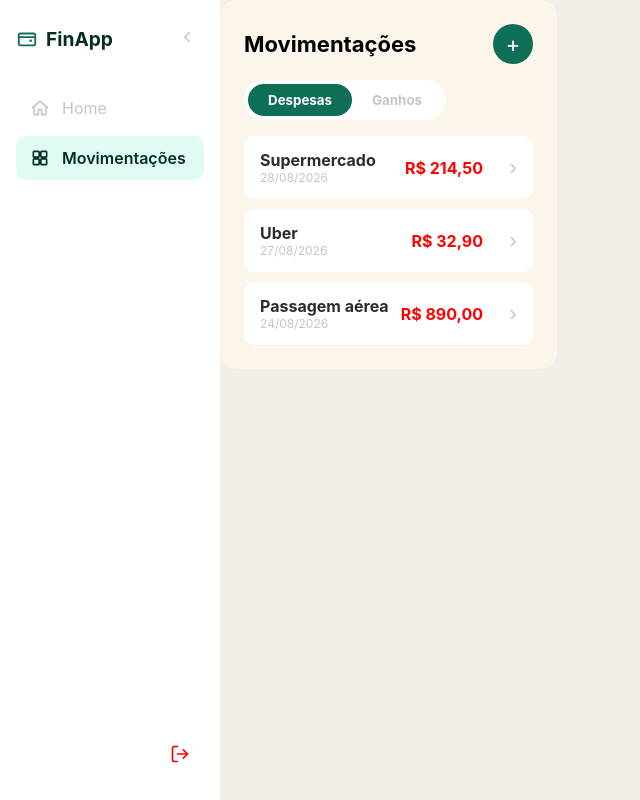
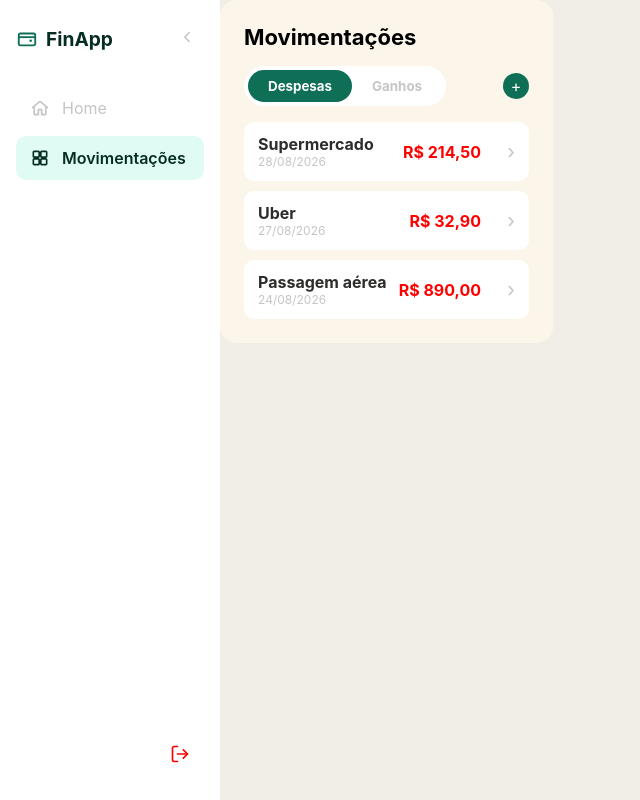
Before and after one commit to ProjetoFinalMaisPraTI/Front-end, a React (Vite) app: page /movimentacoes in a window 1280 px wide. Shown: the whole page, without its empty margins (0-640 px from the left). Built offline with nearby package versions, Linux system fonts and the light colour scheme.

Commit message:
fix: ajusta layout do botao adicionar e alinhamento dos itens (PFMPTI-12)

```diff
--- a/src/pages/Transactions/Transactions.css
+++ b/src/pages/Transactions/Transactions.css
@@ -19,21 +19,26 @@
   margin: 0;
 }
 
+.linha-abas {
+  display: flex;
+  align-items: center;
+  justify-content: space-between;
+  margin-bottom: 16px;
+}
+
 .botao-adicionar {
   background-color: var(--cor-primaria);
   color: var(--branco);
   border: none;
   border-radius: 50%;
-  width: 40px;
-  height: 40px;
+  width: 26px;
+  height: 26px;
   padding: 0;
-  font-size: 22px;
-  line-height: 1;
+  font-size: 16px;
+  line-height: 26px;
+  text-align: center;
   cursor: pointer;
   transition: var(--transition);
-  display: flex;
-  align-items: center;
-  justify-content: center;
 }
 
 .botao-adicionar:hover {
@@ -45,7 +50,6 @@
   background-color: var(--branco);
   border-radius: 999px;
   padding: 4px;
-  margin-bottom: 16px;
   width: fit-content;
 }
 
@@ -85,7 +89,7 @@
   align-items: center;
   justify-content: space-between;
   gap: 12px;
-  padding: 14px 16px;
+  padding: 12px 14px;
   cursor: pointer;
 }
 
--- a/src/pages/Transactions/Transactions.jsx
+++ b/src/pages/Transactions/Transactions.jsx
@@ -1,7 +1,7 @@
 import { useState } from "react";
 import "./Transactions.css";
 
-// Dados de exemplo pra ter algo na tela (API/backend)
+// Dados de exemplo pra ter algo na tela API-backend
 const despesasIniciais = [
   {
     id: 1,
@@ -188,11 +188,9 @@ export default function Transactions() {
     <div className="movimentacoes-pagina">
       <div className="cabecalho">
         <h1>Movimentações</h1>
-        <button className="botao-adicionar" onClick={abrirModalAdicionar}>
-          <span>+</span>
-        </button>
       </div>
 
+      <div className="linha-abas">
         <div className="abas">
           <button
             className={abaAtiva === "despesas" ? "aba aba-ativa" : "aba"}
@@ -205,6 +203,11 @@ export default function Transactions() {
             onClick={() => trocarAba("ganhos")}
           >
             Ganhos
+          </button>
+        </div>
+
+        <button className="botao-adicionar" onClick={abrirModalAdicionar}>
+          +
         </button>
       </div>
 
```
Lines whose indentation alone changed are shown as unchanged.
